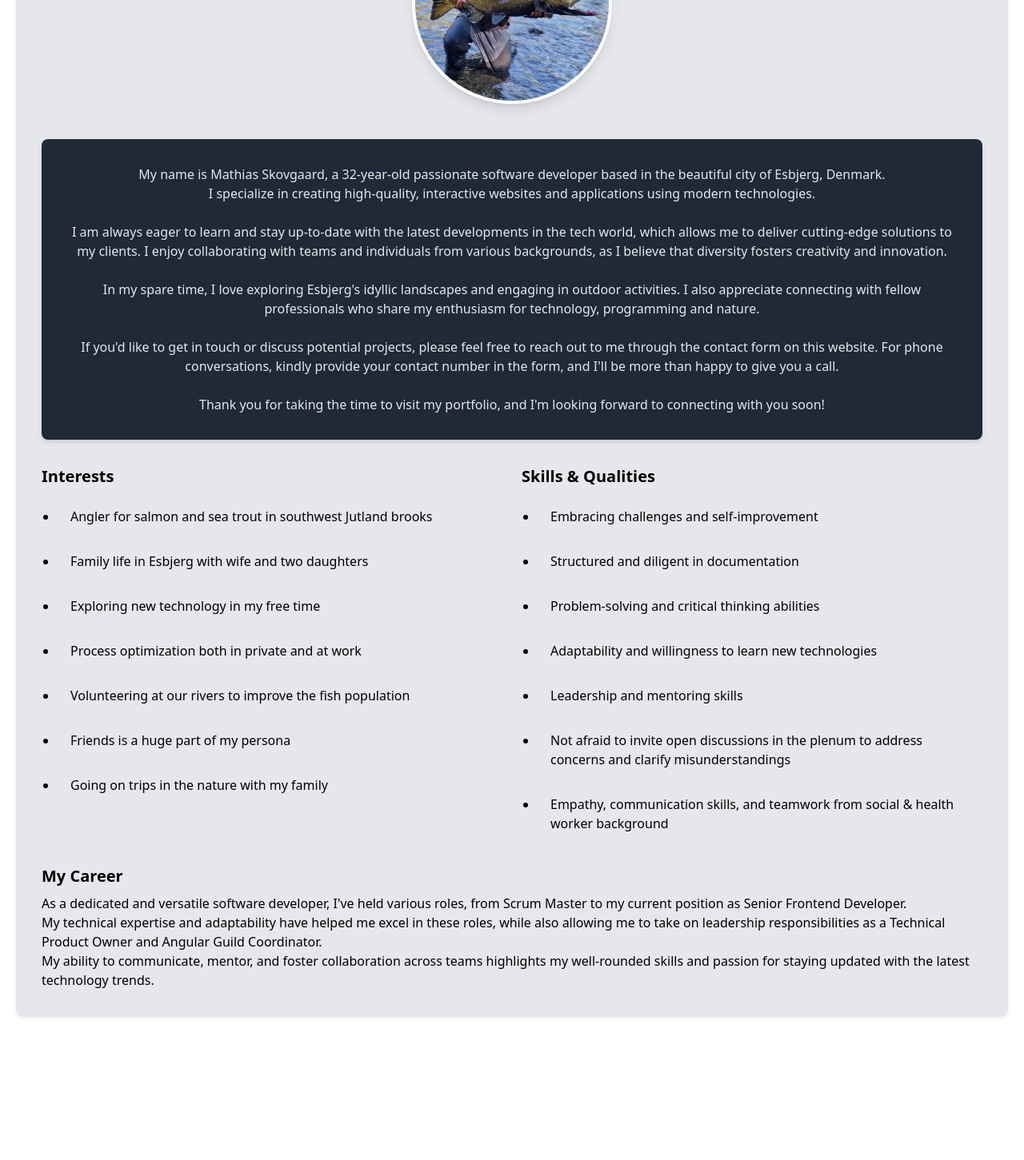
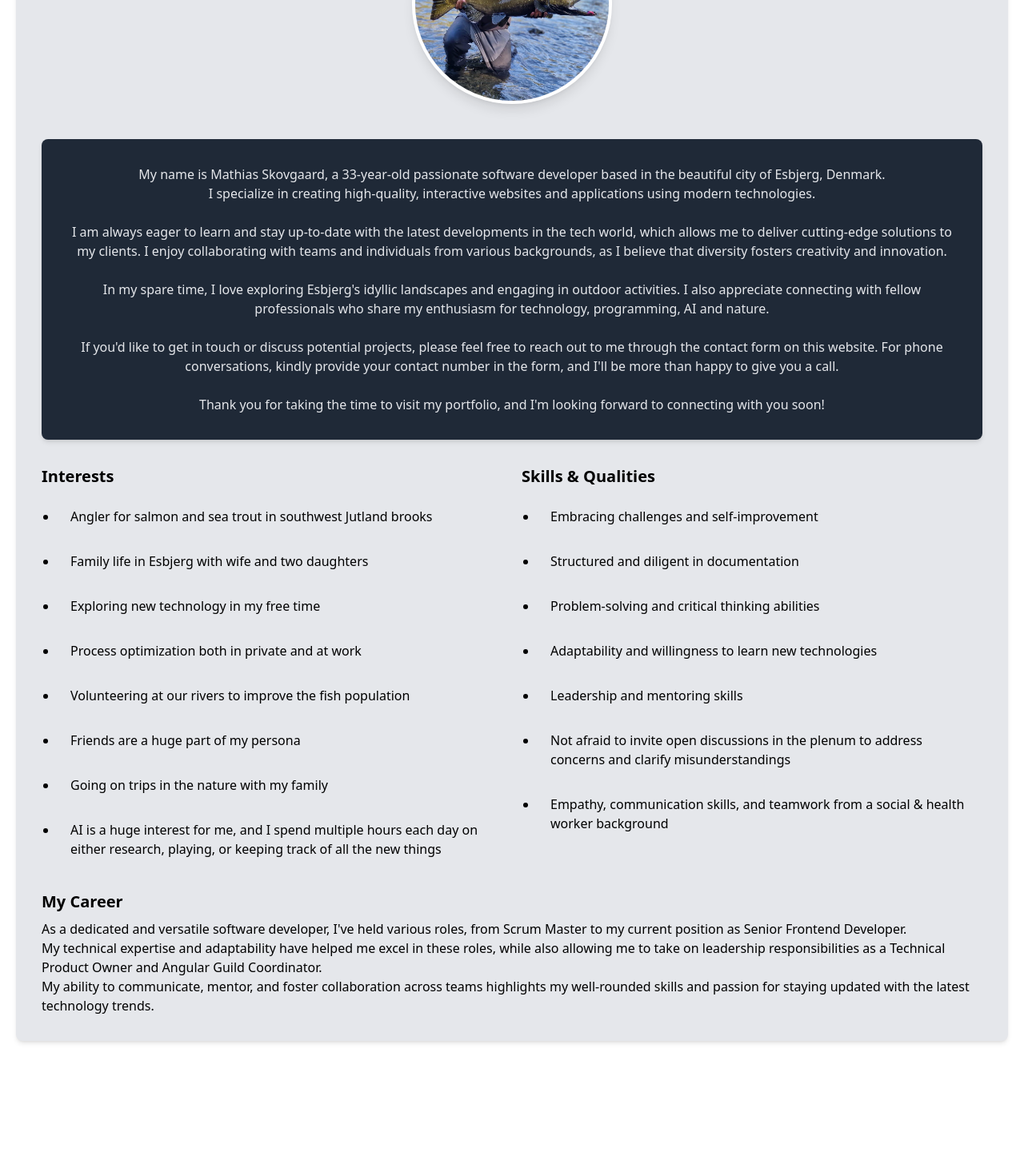
Before and after one commit to Sk0vgaard/my-portfolio, a React (Create React App) app: page / in a window 1280 px wide. Shown: the part 1122-2573 px from the top of the page at 80% size. Built offline with nearby package versions, Linux system fonts and the light colour scheme; the HTML template or start-up script is replaced by a standard one; what tw-elements would draw is missing.

Commit message:
Update new achievements for 2023 in Bankdata

```diff
--- a/src/components/about.jsx
+++ b/src/components/about.jsx
@@ -1,54 +1,79 @@
 import React from 'react';
-import aboutPicture from './../assets/l_salmon.jpg'
+import aboutPicture from './../assets/l_salmon.jpg';
+
+function useAgeCalculator(birthdate) {
+    const birthdayCalculator = () => {
+        const today = new Date();
+        const birthDate = new Date(birthdate);
+        let age = today.getFullYear() - birthDate.getFullYear();
+
+        // Check if the birthday hasn't occurred yet this year
+        if (today.getMonth() < birthDate.getMonth() || (today.getMonth() === birthDate.getMonth() && today.getDate() < birthDate.getDate())) {
+            age--;
+        }
+
+        return age;
+    };
+
+    return birthdayCalculator();
+}
 
 const About = () => {
+    const birthDate = '1990-11-19'
+    const age = useAgeCalculator(birthDate);
+
     return (
-        <div name='about' className='w-full my-20 '>
-            <div className='max-w-[1240px] mx-auto'>
+        <div name="about" className="w-full my-20">
+            <div className="max-w-[1240px] mx-auto">
                 <div className="bg-gray-200 p-8 rounded-lg shadow-md">
-                    <div className='text-center'>
-                        <h2 className='pb-10 text-5xl font-bold'>Biography</h2>
+                    <div className="text-center">
+                        <h2 className="pb-10 text-5xl font-bold">Biography</h2>
                     </div>
 
                     <div className="flex justify-center pb-5 mb-6">
-                        <div className="relative aspect-w-1 aspect-h-1 w-[250px] overflow-hidden rounded-full border-4 border-white shadow-lg">
-                            <img
-                                src={aboutPicture}
-                                alt="Profile"
-                                className="relative top-0 left-0 w-full h-full object-cover"
-                            />
+                        <div
+                            className="relative aspect-w-1 aspect-h-1 w-[250px] overflow-hidden rounded-full border-4 border-white shadow-lg">
+                            <img src={aboutPicture} alt="Profile" className="w-full h-full object-cover"/>
                         </div>
                     </div>
 
                     <div className="bg-gray-800 p-8 rounded-lg shadow-md mb-8">
-                        <div className={'text-center text-gray-200'}>
-                            My name is Mathias Skovgaard, a 32-year-old passionate software developer based in the
-                            beautiful city of Esbjerg, Denmark.
+                        <div className="text-center text-gray-200">
+                            <p>
+                                My name is Mathias Skovgaard, a {age}-year-old passionate software developer based in
+                                the beautiful city of Esbjerg, Denmark.
+                            </p>
+                            <p>
+                                I specialize in creating high-quality, interactive websites and applications using
+                                modern technologies.
+                            </p>
                             <br/>
-                            I specialize in creating high-quality, interactive websites and applications using modern
-                            technologies.
+                            <p>
+                                I am always eager to learn and stay up-to-date with the latest developments in the tech
+                                world, which allows me to deliver cutting-edge solutions to my clients. I enjoy
+                                collaborating with teams and individuals from various backgrounds, as I believe that
+                                diversity fosters creativity and innovation.
+                            </p>
                             <br/>
+                            <p>
+                                In my spare time, I love exploring Esbjerg's idyllic landscapes and engaging in outdoor
+                                activities. I also appreciate connecting with fellow professionals who share my
+                                enthusiasm for technology, programming, AI and nature.
+                            </p>
                             <br/>
-                            I am always eager to learn and stay up-to-date with the latest developments in the tech
-                            world, which allows me to deliver cutting-edge solutions to my clients. I enjoy
-                            collaborating with teams and individuals from various backgrounds, as I believe that
-                            diversity fosters creativity and innovation.
+                            <p>
+                                If you'd like to get in touch or discuss potential projects, please feel free to reach
+                                out to me through the contact form on this website. For phone conversations, kindly
+                                provide your contact number in the form, and I'll be more than happy to give you a call.
+                            </p>
                             <br/>
-                            <br/>
-                            In my spare time, I love exploring Esbjerg's idyllic landscapes and engaging in outdoor
-                            activities. I also appreciate connecting with fellow professionals who share my enthusiasm
-                            for technology, programming and nature.
-                            <br/>
-                            <br/>
-                            If you'd like to get in touch or discuss potential projects, please feel free to reach out
-                            to me through the contact form on this website. For phone conversations, kindly provide your
-                            contact number in the form, and I'll be more than happy to give you a call.
-                            <br/>
-                            <br/>
-                            Thank you for taking the time to visit my portfolio, and I'm looking forward to connecting
-                            with you soon!
+                            <p>
+                                Thank you for taking the time to visit my portfolio, and I'm looking forward to
+                                connecting with you soon!
+                            </p>
                         </div>
                     </div>
+
                     <div className="grid grid-cols-1 md:grid-cols-2 gap-6">
                         <div>
                             <h3 className="text-xl font-semibold mb-2">Interests</h3>
@@ -58,10 +83,14 @@ const About = () => {
                                 <li>Exploring new technology in my free time</li>
                                 <li>Process optimization both in private and at work</li>
                                 <li>Volunteering at our rivers to improve the fish population</li>
-                                <li>Friends is a huge part of my persona</li>
+                                <li>Friends are a huge part of my persona</li>
                                 <li>Going on trips in the nature with my family</li>
+                                <li>AI is a huge interest for me, and I spend multiple hours each day on either
+                                    research, playing, or keeping track of all the new things
+                                </li>
                             </ul>
                         </div>
+
                         <div>
                             <h3 className="text-xl font-semibold mb-2">Skills & Qualities</h3>
                             <ul className="list-disc pl-5">
@@ -73,30 +102,33 @@ const About = () => {
                                 <li>Not afraid to invite open discussions in the plenum to address concerns and clarify
                                     misunderstandings
                                 </li>
-                                <li>Empathy, communication skills, and teamwork from social & health worker background
+                                <li>Empathy, communication skills, and teamwork from a social & health worker
+                                    background
                                 </li>
                             </ul>
                         </div>
                     </div>
+
                     <div className="mt-6">
                         <h3 className="text-xl font-semibold mb-2">My Career</h3>
                         <p>
                             As a dedicated and versatile software developer, I've held various roles, from Scrum Master
                             to my current position as Senior Frontend Developer.
-                            <br/>
+                        </p>
+                        <p>
                             My technical expertise and adaptability have helped me excel in these roles, while also
                             allowing me to take on leadership responsibilities as a Technical Product Owner and Angular
                             Guild Coordinator.
-                            <br/>
+                        </p>
+                        <p>
                             My ability to communicate, mentor, and foster collaboration across teams highlights my
-                            well-rounded skills and passion for staying updated with the latest technology
-                            trends.
+                            well-rounded skills and passion for staying updated with the latest technology trends.
                         </p>
                     </div>
                 </div>
             </div>
         </div>
-    )
-}
+    );
+};
 
 export default About;
--- a/src/components/timeline/timeline.tsx
+++ b/src/components/timeline/timeline.tsx
@@ -14,12 +14,30 @@ const Timeline = () => {
             companyIcon: `${bankdataLogo}`,
             details: [
                 {
+                    title: "AI Community Initiation",
+                    fromDate: "Oct 2023",
+                    toDate: "In Progress",
+                    description:
+                        "I pioneered the establishment of a new AI community within Bankdata to integrate AI into our processes, developer experience, and workflows. \n" +
+                        "I conduct monthly meetings with upper management to present developer cases and progress. Moreover, I have assembled a team of multiple other talented developers for knowledge sharing, showcasing POCs, and ensuring the success and dissemination of innovative ideas. \n" +
+                        "My role as a facilitator for these meetings involves preparing agendas and creating action items, earning recognition and support from developers and directors for leading this initiative."
+                },
+                {
+                    title: "Senior Frontend Developer",
+                    fromDate: "Jan 2023",
+                    toDate: "Present",
+                    description:
+                        "In my current role as a Senior Frontend Developer, I primarily focus on onboarding multiple teams at Bankdata. \n" +
+                        "I assist teams in need of guidance and create documentation and how-to guides to explain our development processes. \n" +
+                        "As a Senior Developer, I participate in numerous meetings to discuss the vision for our platforms, and many of the ideas and suggestions I bring to the table has now being implemented. \n",
+                },
+                {
                     title: "Frontend Alignment Cross Bankdata",
                     fromDate: "Feb 2024",
                     toDate: "Mar 2024",
                     description:
                         "My team and I successfully developed a POC that standardizes new frontend development across Bankdata using the same template. \n" +
-                        "This initiative ensures the use of a consistent design framework, pipeline, CDN server, repository, greatly enhancing the Developer Experience. " +
+                        "This initiative ensures the use of a consistent design framework, pipeline, CDN server, repository, greatly enhancing the Developer Experience & User Experience. " +
                         "The unification across platforms has been widely celebrated by developers at Bankdata, marking a significant step forward in streamlining our development processes."
                 },
                 {
@@ -27,11 +45,45 @@ const Timeline = () => {
                     fromDate: "Dec 2023, Christmas Vacation",
                     toDate: "",
                     description:
-                        "At Bankdata, I've had an idea of creating a tool that aids in analyzing UX mock-ups and to identify Kirby Components, to give the developers the proper tool for creating the best frontend application with the correct tools." +
+                        "At Bankdata, I've had an idea of creating a tool that can analyze UX mock-ups and identify what Kirby Components that has been used. This gives the developers the proper tool for creating the best frontend application with the correct components. \n" +
                         "In my free time I played around creating a GPT, a POC that could save a lot of time in our frontend development process. \n" +
-                        "As a result, it has become an invaluable tool for some developers and the fact that time can be saved on project completion and adherence to high-quality standards. \n" +
-                        "Furthermore, KirbyGPT's integration with GitHub and the official documentation + its educational benefits support my responsibilities as Angular Guild Coordinator, elevating our coding standards and best practices.\n\n" +
+                        "As a result, it has become an important tool for some developers and the fact that time can save on project completion and adherence to high-quality standards. \n" +
+                        "Furthermore, KirbyGPT's integration with GitHub and the official documentation + its educational benefits support my responsibilities as Angular Guild Coordinator, elevating our coding standards and best practices. \n\n" +
                         "Promo Video Created With AI: <a style='color: deepskyblue' href='https://ai.invideo.io/watch/Xk87VzhSTHH' target='_blank'><u>Elevate Frontend Development with KirbyGPT</u></a>"
+                },
+                {
+                    title: "Technical Product Owner",
+                    fromDate: "Feb 2022",
+                    toDate: "Feb 2024",
+                    description:
+                        "I took the lead in starting a new team at Bankdata, with a focus on modern frontend frameworks. \n" +
+                        "As Technical Product Owner, I am responsible for leading and guiding a team of software developers, ensuring that projects are completed on time and with high quality. " +
+                        "This role requires both technical expertise and leadership skills. \n\n" +
+                        "<i>After the new organization rotation of teams, I stopped as Tech PO, since the teams responsibility changed to be more product oriented with focus on the Tech part.</i>",
+                },
+                {
+                    title: "Angular Guild Coordinator",
+                    fromDate: "Aug 2021",
+                    toDate: "Feb 2024",
+                    description:
+                        "As the coordinator for our Angular Guild, I bring together multiple teams from across Bankdata to share knowledge, answer questions, and present new technologies and best practices. \n\n" +
+                        "<i>After a new organization rotation and a new team taking responsibility for the Angular Stack, I stepped back, but are still a part of the Angular Guild.</i>",
+                },
+                {
+                    title: "Angular Onboarding",
+                    fromDate: "Jan 2023",
+                    toDate: "Feb 2024",
+                    description:
+                        "From Jan-Oct I went through onboarding of <u>8 teams</u> in Bankdata, on how to start Angular Development. \nBut I wanted to reach even further, so I aligned with my team to create Angular Onboardings as a course of 5 days, for Developers to join. \n\n" +
+                        "In October 2023, we celebrated a key milestone at Bankdata with the successful completion of our first Angular onboarding for one of our three platforms. \n" +
+                        "The onboarding was structured into three parts: " +
+                        "\n- Introduction and Overview (covering project creation, frontend mocking, documentation, and hands-on tasks with smart & dumb components) " +
+                        "\n- Hands-On with Angular (providing an assignment that provided the whole 'Angular' experience) " +
+                        "\n- Quality Assurance, Assignment Review, and Integration (focusing on reviewing code, pair programming with the developers, and in-depth testing with Jest and Spectator). \n" +
+                        "With 14 developers participating on short notice, the engagement level was extraordinary. \n" +
+                        "The initiative not only strengthened our Angular Community within Bankdata. \n" +
+                        "The Teams joined were thrilled for the onboarding and very grateful. Some developers estimated 2-3 weeks saved on the few days spent. \n\n" +
+                        "<i>After a new organization rotation of teams, our team stopped onboarding of new developers in Angular. This responsibility were instead handled from another team.</i>",
                 },
                 {
                     title: "Operational Excellence Days",
@@ -55,51 +107,6 @@ const Timeline = () => {
                         "LinkedIn Post: <a style='color: deepskyblue' href='https://www.linkedin.com/feed/update/urn:li:activity:7115233716439801856/' target='_blank'><u>Bankdata - Vi Bygger Fremtidens Digitale Bank</u></a>"
                 },
                 {
-                    title: "Angular Onboarding",
-                    fromDate: "2023",
-                    toDate: "Still On Going",
-                    description:
-                        "From Jan-Oct I went through onboarding of <u>8 teams</u> in Bankdata, on how to start Angular Development. \nBut I wanted to reach even further, so I aligned with my team to create Angular Onboardings as a course of 5 days, for Developers to join. \n\n" +
-                        "In October 2023, we celebrated a key milestone at Bankdata with the successful completion of our first Angular onboarding for one of our three platforms. \n" +
-                        "The onboarding was structured into three parts: Introduction and Overview (covering project creation, frontend mocking, documentation, and hands-on tasks with smart & dumb components), Hands-On with Angular (providing a full-stack experience task), and Quality Assurance, Task Review, and Integration (focusing on review, pair programming, and in-depth testing with Jest and Spectator). \n" +
-                        "With 14 developers participating on short notice, the engagement level was extraordinary. \n" +
-                        "The initiative not only strengthened our Angular community within Bankdata but also set the stage for future enhancements in our onboarding process."
-                },
-                {
-                    title: "AI Community Initiation",
-                    fromDate: "Oct 2023",
-                    toDate: "In Progress",
-                    description:
-                        "I pioneered the establishment of a new AI community within Bankdata to integrate AI into our processes, developer experience, and workflows. \n" +
-                        "I conduct monthly meetings with upper management to present developer cases and progress. Moreover, I have assembled a team of multiple other talented developers for knowledge sharing, showcasing POCs, and ensuring the success and dissemination of innovative ideas. \n" +
-                        "My role as a facilitator for these meetings involves preparing agendas and creating action items, earning recognition and support from developers and directors for leading this initiative."
-                },
-                {
-                    title: "Senior Frontend Developer",
-                    fromDate: "Jan 2023",
-                    toDate: "Present",
-                    description:
-                        "In my current role as a Senior Frontend Developer, I primarily focus on onboarding multiple teams at Bankdata. \n" +
-                        "I assist teams in need of guidance and create documentation and how-to guides to explain our development processes. \n" +
-                        "As a Senior Developer, I participate in numerous meetings to discuss the vision for our platforms, and many of the ideas and suggestions I bring to the table has now being implemented. \n",
-                },
-                {
-                    title: "Technical Product Owner",
-                    fromDate: "Feb 2022",
-                    toDate: "Present",
-                    description:
-                        "I took the lead in starting a new team at Bankdata, with a focus on modern frontend frameworks. \n" +
-                        "As Technical Product Owner, I am responsible for leading and guiding a team of software developers, ensuring that projects are completed on time and with high quality. " +
-                        "This role requires both technical expertise and leadership skills.",
-                },
-                {
-                    title: "Angular Guild Coordinator",
-                    fromDate: "Aug 2021",
-                    toDate: "Present",
-                    description:
-                        "As the coordinator for our Angular Guild, I bring together multiple teams from across Bankdata to share knowledge, answer questions, and present new technologies and best practices.",
-                },
-                {
                     title: "Frontend Developer",
                     fromDate: "Feb 2022",
                     toDate: "Jan 2023",
@@ -111,7 +118,12 @@ const Timeline = () => {
                     title: "Full Stack Developer",
                     fromDate: "May 2021",
                     toDate: "Jan 2023",
-                    description: "I started in a team responsible for managing Message Services, including SMS and Emails.",
+                    description:
+                        "Joined a team focused on managing Message Services, including SMS and Emails in Bankdata. \n" +
+                        "I quickly adapted and became an integral part of the team. " +
+                        "My agility and swift learning curve enabled me to contribute significantly in a short period. " +
+                        "I didn't just settle into the team; I made an impact by undertaking three major rewrites of frontend applications, enhancing their performance and reliability. " +
+                        "This phase of my career was marked by rapid development and substantial contributions to the team's success.",
                 },
             ],
         },
```
Also changed, not shown: 1 other file (tests, documents, lock files or other folders).
